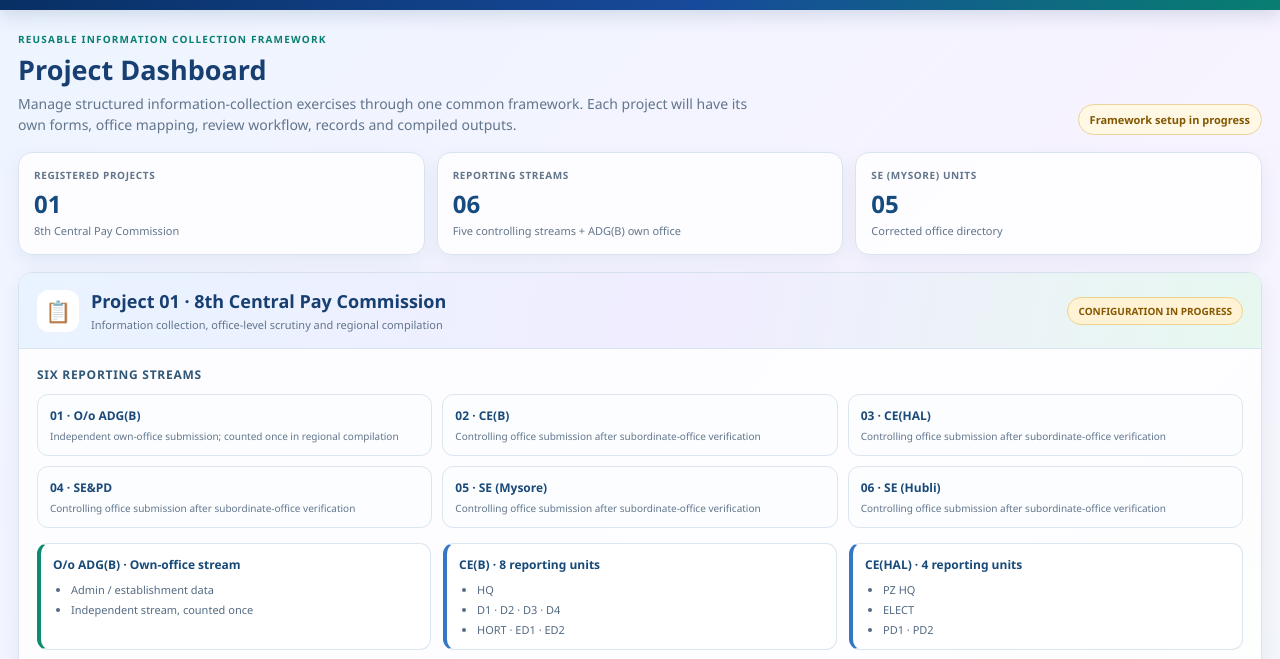
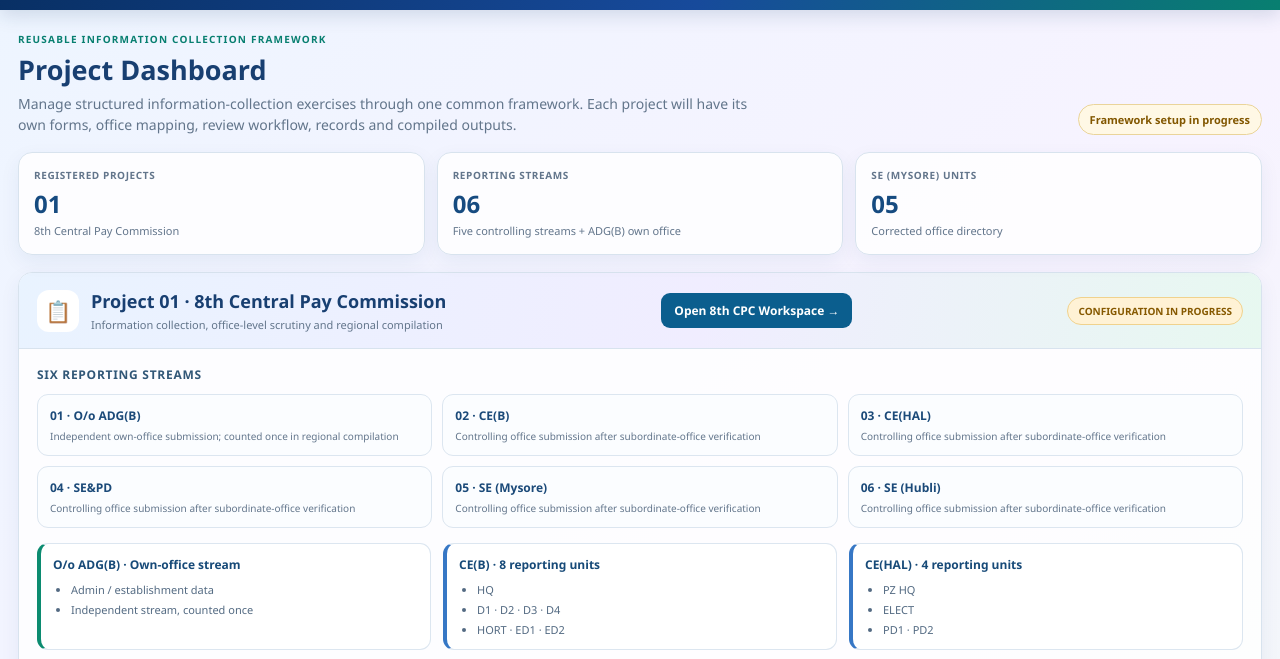
Before and after one commit to saradasutar/ADG-B-Report-Portal, a plain HTML site: page information-projects.html in a window 1280 px wide. Shown: the part 73-732 px from the top of the page. Drawn offline with Linux system fonts and the light colour scheme.

Commit message:
Link 8th CPC project to data entry and review workspace

```diff
--- a/information-projects.html
+++ b/information-projects.html
@@ -30,7 +30,7 @@ footer{text-align:center;color:#78899b;font-size:10px;padding:12px}
 <div class="metric"><small>SE (Mysore) units</small><strong>05</strong><span>Corrected office directory</span></div>
 </div>
 <section class="project">
-<div class="project-head"><div class="project-title"><div class="project-icon">📋</div><div><h3>Project 01 · 8th Central Pay Commission</h3><p>Information collection, office-level scrutiny and regional compilation</p></div></div><span class="status">Configuration in progress</span></div>
+<div class="project-head"><div class="project-title"><div class="project-icon">📋</div><div><h3>Project 01 · 8th Central Pay Commission</h3><p>Information collection, office-level scrutiny and regional compilation</p></div></div><a class="back" href="./8cpc.html" style="background:#0b5e8e;color:#fff;border:0">Open 8th CPC Workspace →</a><span class="status">Configuration in progress</span></div>
 <div class="project-body">
 <p class="section-title">Six reporting streams</p>
 <div class="streams">
```
